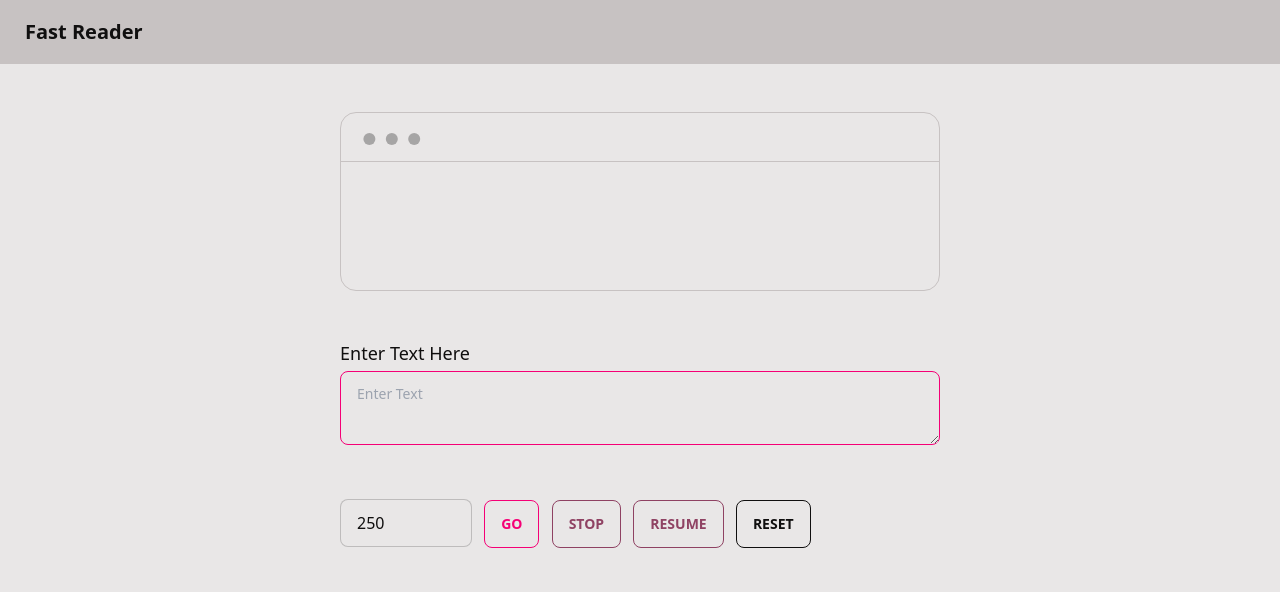
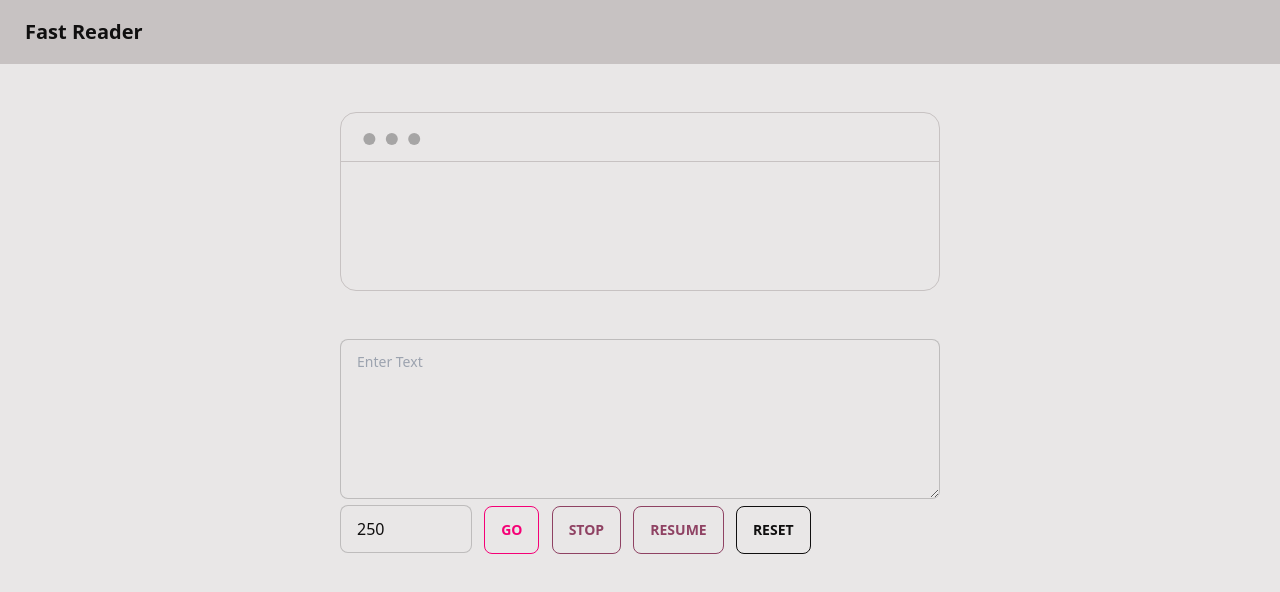
Before and after one commit to joshuamotoaki/fast-reader, a SvelteKit app: page / in a window 1280 px wide. Shown: the top 592 px of the page. Built offline with nearby package versions, Linux system fonts and the light colour scheme.

Commit message:
Slightly modify style

```diff
--- a/src/routes/+page.svelte
+++ b/src/routes/+page.svelte
@@ -98,13 +98,13 @@ const handleReset = () => {
     </div>
 
     <div class="w-fit mx-auto mt-12">
-        <h2 class="text-lg mb-1">Enter Text Here</h2>
-        <textarea class="textarea textarea-primary w-[600px] max-w-screen"
+        <textarea class="textarea textarea-bordered w-[600px] max-w-screen
+        h-40"
         bind:value={textInput}
         placeholder="Enter Text" />
     </div>
 
-    <div class="mt-12 w-[600px] max-w-screen mx-auto space-x-2">
+    <div class="mt2 w-[600px] max-w-screen mx-auto space-x-2">
         <input type="number" placeholder="Speed" step="50" min="50" max="1000"
         class="input input-bordered max-w-xs"
         bind:value={textSpeed}/>
```
